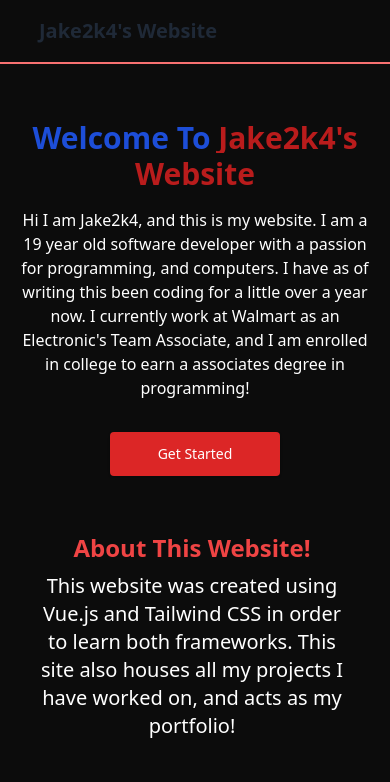
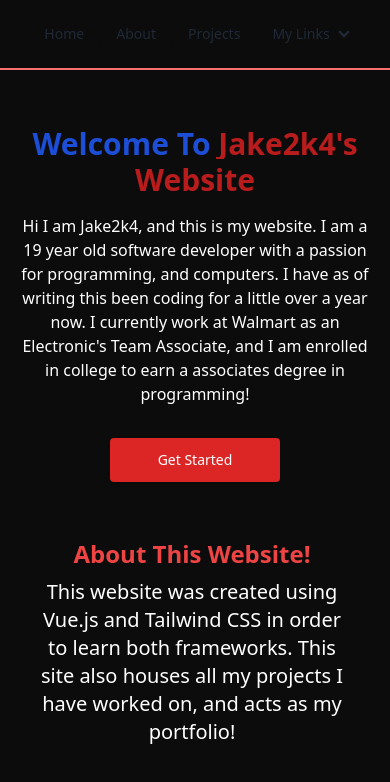
Before and after one commit to jakeyboi1/Jake2k4s-Website, a Vue app: page / in a window 390 px wide. Shown: the top 782 px of the page. Built offline with nearby package versions, Linux system fonts and the light colour scheme.

Commit message:
navbarMobileFix

```diff
--- a/src/components/navbar.vue
+++ b/src/components/navbar.vue
@@ -8,8 +8,7 @@ function openLink(link) {
 <template>
     <div>
         <div class="navbar border-b-2 border-red-400 w-screen">
-            <a class="btn btn-ghost text-xl w-60 absolute">Jake2k4's Website</a>
-            <div class="navbar-center hidden lg:flex mx-auto">
+            <div class="navbar-center mx-auto">
                 <ul class="menu menu-horizontal px-1">
                     <li><RouterLink to="/" class="hover:text-gray-200">Home</RouterLink></li>
                     <li><RouterLink to="/about" class="hover:text-gray-200">About</RouterLink></li>
```
